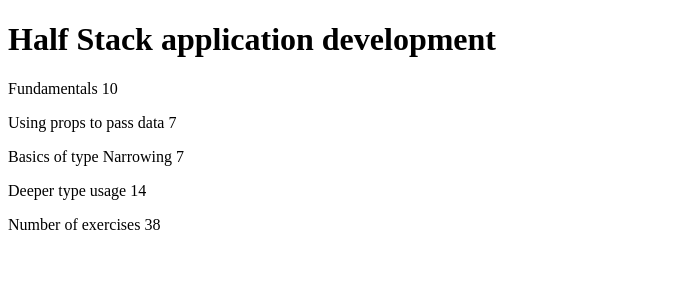
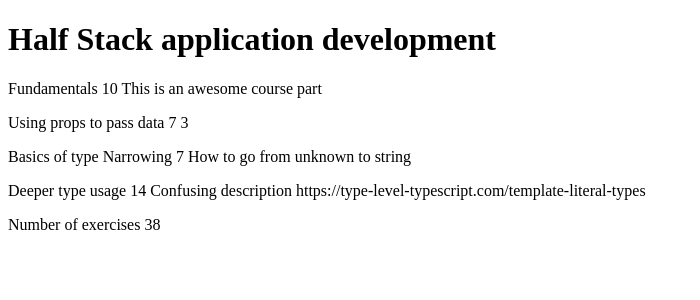
Before and after one commit to tyj916/fs-typescript, a React (Vite) app in the folder course/: page / in a window 1280 px wide. Shown: the top 300 px of the page, without its empty margins (0-700 px from the left). Built offline with nearby package versions, Linux system fonts and the light colour scheme.

Commit message:
Add render course parts based on conditions

```diff
--- a/course/src/components/Content.tsx
+++ b/course/src/components/Content.tsx
@@ -7,9 +7,24 @@ interface ContentProps {
 const Content = ({ courseParts }: ContentProps) => {
   return (
     <div>
-      {courseParts.map(part => (
-        <p key={part.name}>{part.name} {part.exerciseCount}</p>
-      ))}
+      {courseParts.map(part => {
+        switch (part.kind) {
+          case 'basic':
+            return <p key={part.name}>
+              {part.name} {part.exerciseCount} {part.description}
+            </p>
+          case 'group':
+            return <p key={part.name}>
+              {part.name} {part.exerciseCount} {part.groupProjectCount}
+            </p>
+          case 'background':
+            return <p key={part.name}>
+              {part.name} {part.exerciseCount} {part.description} {part.backgroundMaterial}
+            </p>
+          default:
+            break;
+        }
+      })}
     </div>
   )
 }
```
